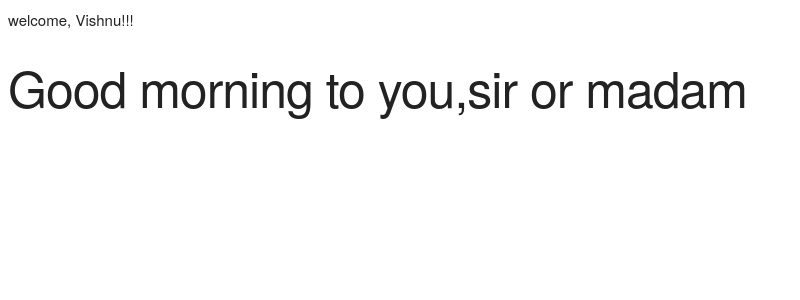
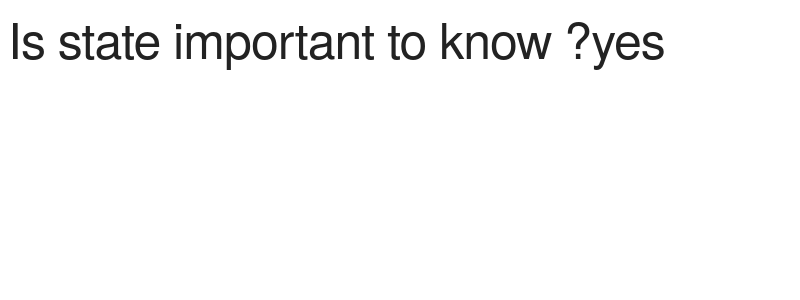
Before and after one commit to vermad843/React-Concepts, a React (Create React App) app: page / in a window 1280 px wide. Shown: the top 300 px of the page, without its empty margins (0-800 px from the left). Built offline with nearby package versions, Linux system fonts and the light colour scheme.

Commit message:
accessing state property inside the return div

```diff
--- a/src/App.js
+++ b/src/App.js
@@ -2,47 +2,19 @@ import React, { Component } from 'react';
 
 
 class App extends Component {
+  constructor() {
+    super();
+    this.state = {
+      answer : "yes"
+      };
+  }
   render() {
     return (
       <div>
-         <Header username = "Vishnu"/>
-         <Greeting/>
+         <h1>Is state important to know ?{this.state.answer} </h1>
       </div>
     );
   }
 }
 
 export default App;
-
-
-class Header extends Component {
-  render() {
-    return (
-      <header>
-         <p>welcome, {this.props.username}!!!</p>
-      </header>
-    );
-  }
-}
-
-
-class Greeting extends Component {
-  render() {
-    const date = new Date()
-    const hours = date.getHours()
-    let timeOfDay
-
-    if(hours < 12) {
-      timeOfDay = "morning"
-    }else if (hours >= 12 && hours < 17) {
-      timeOfDay = "afternoon"
-    }else {
-      timeOfDay = "night"
-    }
-    return (
-       <div>
-           <h1>Good {timeOfDay} to you,sir or madam</h1>
-       </div>
-    );
-  }
-}
```
